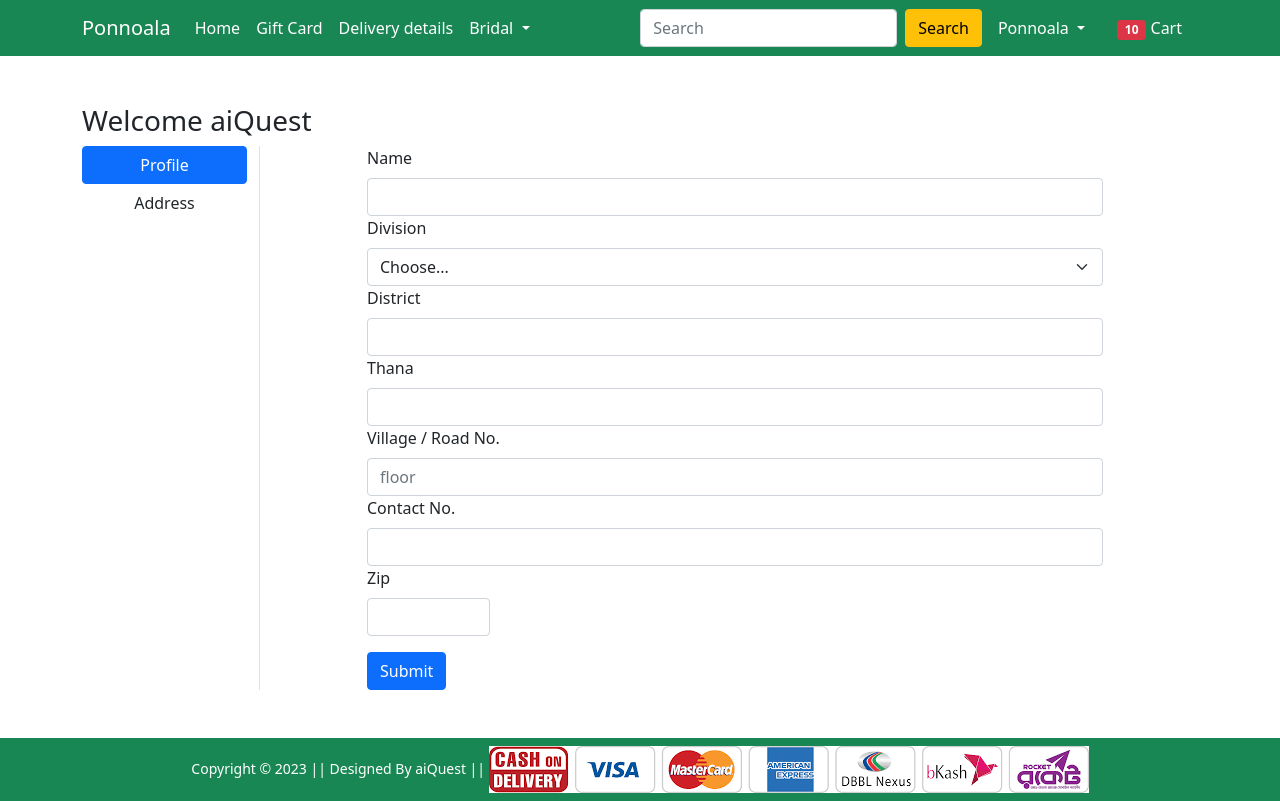
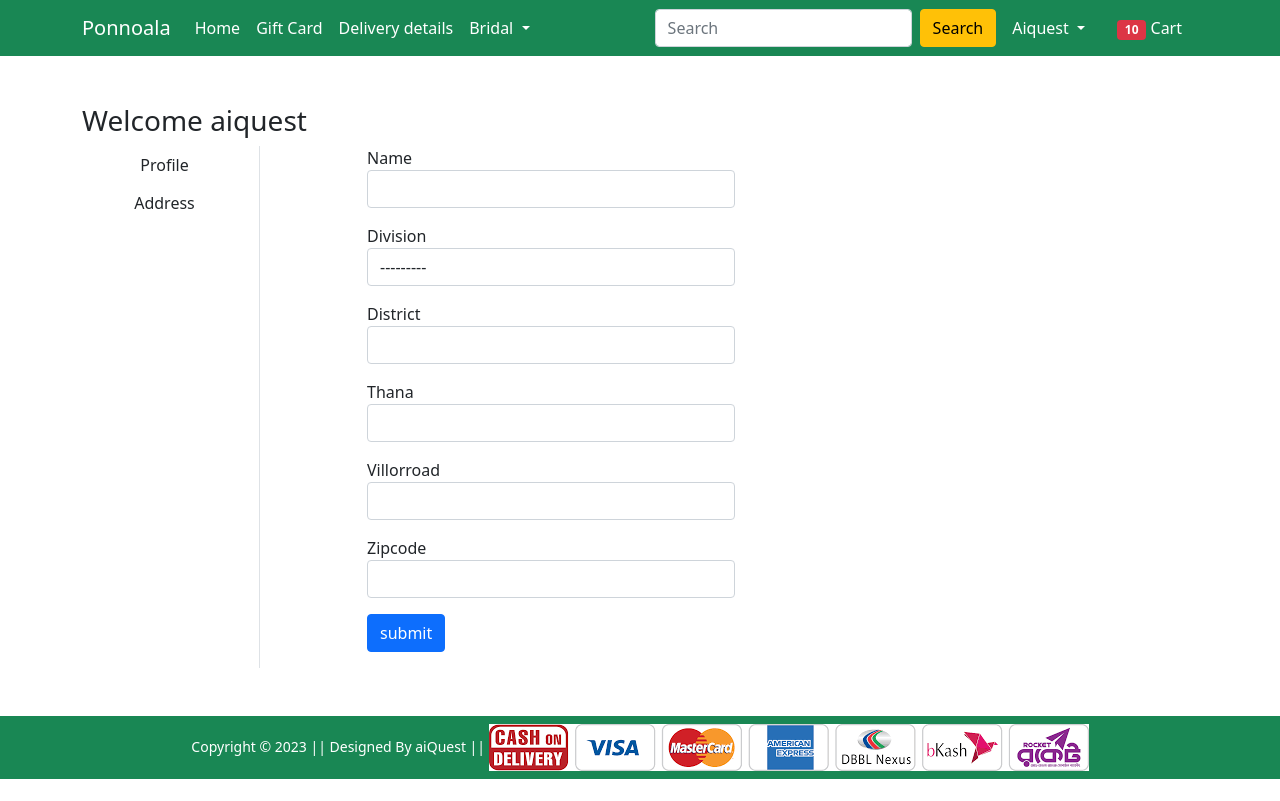
Before and after one commit to alamindev25/Ecommerce, a Django app: page /profile/ in a window 1280 px wide. After the commit the page ends 779 px from the top, so only its background shows below. Run offline with Django 5.2, Linux system fonts and the light colour scheme; a user stored in the database is signed in; some libraries are stand-ins or nearby versions.

Commit message:
Implement customer profile management and address display features

```diff
--- a/Ecommerce/Shop/forms.py
+++ b/Ecommerce/Shop/forms.py
@@ -3,6 +3,7 @@ from django.contrib.auth.forms import UserCreationForm,AuthenticationForm,Userna
 from django.contrib.auth.models import User
 from django.utils.translation import gettext,gettext_lazy as _
 from django.contrib.auth import password_validation
+from .models import Customer
  # Registration
 
 class CustomerRegistrationForm(UserCreationForm):
@@ -34,3 +35,18 @@ class MyPasswordReset(PasswordResetForm):
 class MySetPasswordForm(SetPasswordForm):
     new_password1=forms.CharField(label=_('New password'),widget=forms.PasswordInput(attrs={'autocomplete':'new_password','class':'form-control'}),help_text=password_validation.password_validators_help_text_html())
     new_password2=forms.CharField(label=_('Confirm New password'),widget=forms.PasswordInput(attrs={'autocomplete':'new_password','class':'form-control'}))
+
+
+    # Customer Profile
+class CustomerProfileForm(forms.ModelForm):
+    class Meta:
+        model=Customer
+        fields=['name','division','district','thana','villorroad','zipcode']
+        widgets={
+            'name':forms.TextInput(attrs={'class':'form-control'}),
+            'division':forms.Select(attrs={'class':'form-control'}),
+            'district':forms.TextInput(attrs={'class':'form-control'}),
+            'thana':forms.TextInput(attrs={'class':'form-control'}),
+            'villorroad':forms.TextInput(attrs={'class':'form-control'}),
+            'zipcode':forms.NumberInput(attrs={'class':'form-control'}),
+        }
--- a/Ecommerce/Shop/templates/Shop/base.html
+++ b/Ecommerce/Shop/templates/Shop/base.html
@@ -67,7 +67,7 @@
                         <li class="nav-item dropdown mx-2">
                             <a class="nav-link dropdown-toggle text-white" href="#" id="profileDropdown" role="button"
                                 data-bs-toggle="dropdown" aria-expanded="false">
-                                Ponnoala
+                                {{ request.user.username | capfirst }}
                             </a>
                             <ul class="dropdown-menu" aria-labelledby="profileDropdown">
                                 <li><a class="dropdown-item" href="#">Profile</a></li>
--- a/Ecommerce/Shop/templates/Shop/profile.html
+++ b/Ecommerce/Shop/templates/Shop/profile.html
@@ -4,52 +4,30 @@
 {% block main-content %}
 <div class="container my-5">
     <div class="row">
-        <h3>Welcome aiQuest</h3>
+        <h3>Welcome <span>{{ request.user.username }}</span></h3>
         <div class="col-sm-2 border-end">
             <ul class="list-unstyled">
-                <li class="d-grid"><a href="{% url 'profile' %}" class="btn btn-primary">Profile</a></li>
-                <li class="d-grid"><a href="#" class="btn">Address</a></li>
+                <li class="d-grid"><a href="{% url 'profile' %}" class="btn {{'active'}}">Profile</a></li>
+                <li class="d-grid"><a href="{% url 'address' %}" class="btn">Address</a></li>
             </ul>
         </div>
         <div class="col-sm-8 offset-sm-1">
             <form action="" method="post">
                 {% csrf_token %}
-                <div class="col-12">
-                    <label for="inputName" class="form-label">Name</label>
-                    <input type="text" class="form-control" id="inputEmail">
-                </div>
-                <div class="col-md-12">
-                    <label for="inputDivision" class="form-label">Division</label>
-                    <select id="inputDivision" class="form-select">
-                        <option selected>Choose...</option>
-                        <option>...</option>
-                    </select>
-                </div>
-                <div class="col-12">
-                    <label for="inputDistrict" class="form-label">District</label>
-                    <input type="text" class="form-control" id="inputDistrict">
-                </div>
-                <div class="col-12">
-                    <label for="inputThana" class="form-label">Thana</label>
-                    <input type="text" class="form-control" id="inputThana">
-                </div>
-                <div class="col-12">
-                    <label for="inputRoadno" class="form-label">Village / Road No.</label>
-                    <input type="text" class="form-control" id="inputRoadno" placeholder="floor">
-                </div>
-                <div class="col-12">
-                    <label for="inputContact" class="form-label">Contact No.</label>
-                    <input type="text" class="form-control" id="inputContact">
-                </div>
-
-                <div class="col-md-2">
-                    <label for="inputZip" class="form-label">Zip</label>
-                    <input type="text" class="form-control" id="inputZip">
-                </div>
-                <div class="col-12 mt-3">
-                    <button type="submit" class="btn btn-primary">Submit</button>
-                </div>
+               {% for fm in form %}
+                   <div class="form-group col-lg-6 mb-3">
+                       {{ fm.label }} {{ fm }}<small class="text-danger">{{ fm.errors|striptags }}</small>
+                   </div>
+               {% endfor %}
+               <div class="col-12 mt-3">
+                   <button type="submit" class="btn btn-primary mb-3">submit</button>
+               </div>
             </form>
+            {% if messages %}
+                {%for message in messages %}
+                <p {% if message.tags %} class='alert alert-{{message.tags }} mb-5'{% endif %}> {{message}}</p>
+                {% endfor %}
+                {% endif %}
         </div>
     </div>
 </div>
--- a/Ecommerce/Shop/urls.py
+++ b/Ecommerce/Shop/urls.py
@@ -11,7 +11,8 @@ urlpatterns = [
     path('product-detail/<int:pk>',views.ProductDetail.as_view(),name="product-detail"),
     path('lehenga/', views.lehenga, name='lehenga'),
     path('lehenga/<slug:data>',views.lehenga, name='lehengaitem'),
-    path('profile/',views.profile, name='profile'),
+    path('profile/', views.CustomerProfileView.as_view(), name='profile'),
+    path('address/', views.address, name='address'),
     path('registration/',views.CustomerRegistrationView.as_view(),name='customerregistration'),
     path('accounts/login/',auth_views.LoginView.as_view(template_name='Shop/login.html',authentication_form=LoginForm),name='login'),
     path('passwordchange/', auth_views.PasswordChangeView.as_view(template_name ='Shop/passwordchange.html', form_class= MyPasswordChangeForm, success_url='/passwordchangedone/'), name="passwordchange"),
--- a/Ecommerce/Shop/views.py
+++ b/Ecommerce/Shop/views.py
@@ -1,7 +1,7 @@
 from django.shortcuts import render
 from . models import Customer, Product, Cart, OrderPlaced
 from django.views import View
-from.forms import CustomerRegistrationForm
+from.forms import CustomerRegistrationForm,CustomerProfileForm
 from django.contrib import messages
 # Create your views here.
 class ProductView(View):
@@ -33,7 +33,9 @@ def profile(request):
  return render(request, 'Shop/profile.html')
 
 def address(request):
- return render(request, 'Shop/address.html')
+ add=Customer.objects.filter(user=request.user)
+ return render(request, 'Shop/address.html',{'add':add,'active':'btn-primary'})
+
 
 def orders(request):
  return render(request, 'Shop/orders.html')
@@ -70,8 +72,29 @@ class CustomerRegistrationView(View):
   else:
    return render(request, 'Shop/customerregistration.html',{'form':form})
 
-def profile(request):
- return render(request, 'Shop/profile.html')
+# def profile(request):
+#  return render(request, 'Shop/profile.html')
+
+class CustomerProfileView(View):
+ def get(self,request):
+  form=CustomerProfileForm()
+  return render(request, 'Shop/profile.html',{'form':form,'active':'btn-primary'})
+
+
+ def post(self, request):
+  form=CustomerProfileForm(request.POST)
+  if form.is_valid():
+   usr=request.user
+   name=form.cleaned_data['name']
+   division=form.cleaned_data['division']
+   district=form.cleaned_data['district']
+   thana=form.cleaned_data['thana']
+   villorroad=form.cleaned_data['villorroad']
+   zipcode=form.cleaned_data['zipcode']
+   reg=Customer(user=usr,name=name,division=division,district=district,thana=thana,villorroad=villorroad,zipcode=zipcode)
+   reg.save()
+   messages.success(request,'Congratulations profile updated successfully')
+  return render(request, 'Shop/profile.html',{'form':form,'active':'btn-primary'})
 
 def checkout(request):
 
```
Also changed, not shown: Ecommerce/Shop/templates/Shop/address.html (added, +50 -0 lines), Ecommerce/db.sqlite3.
